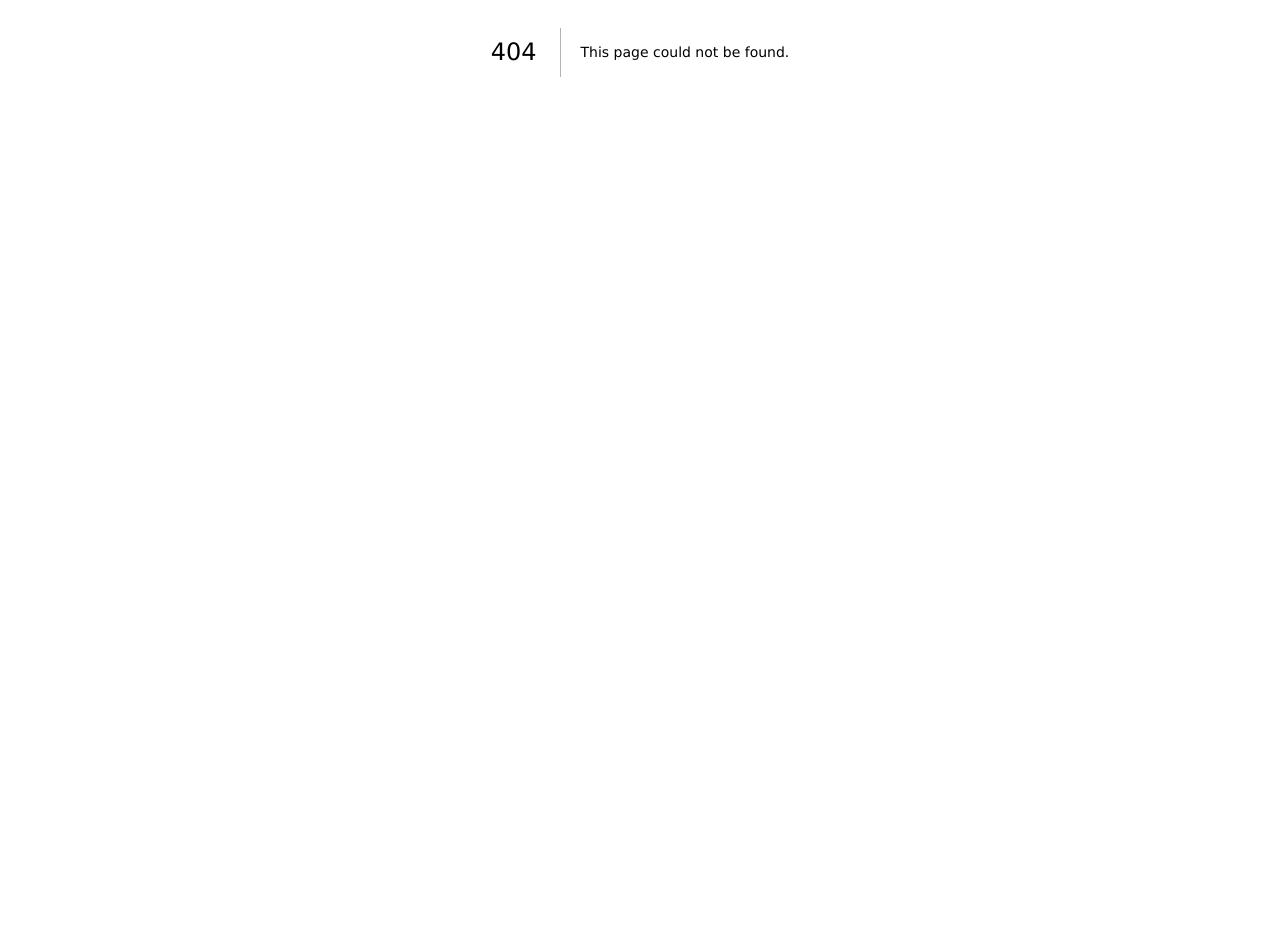
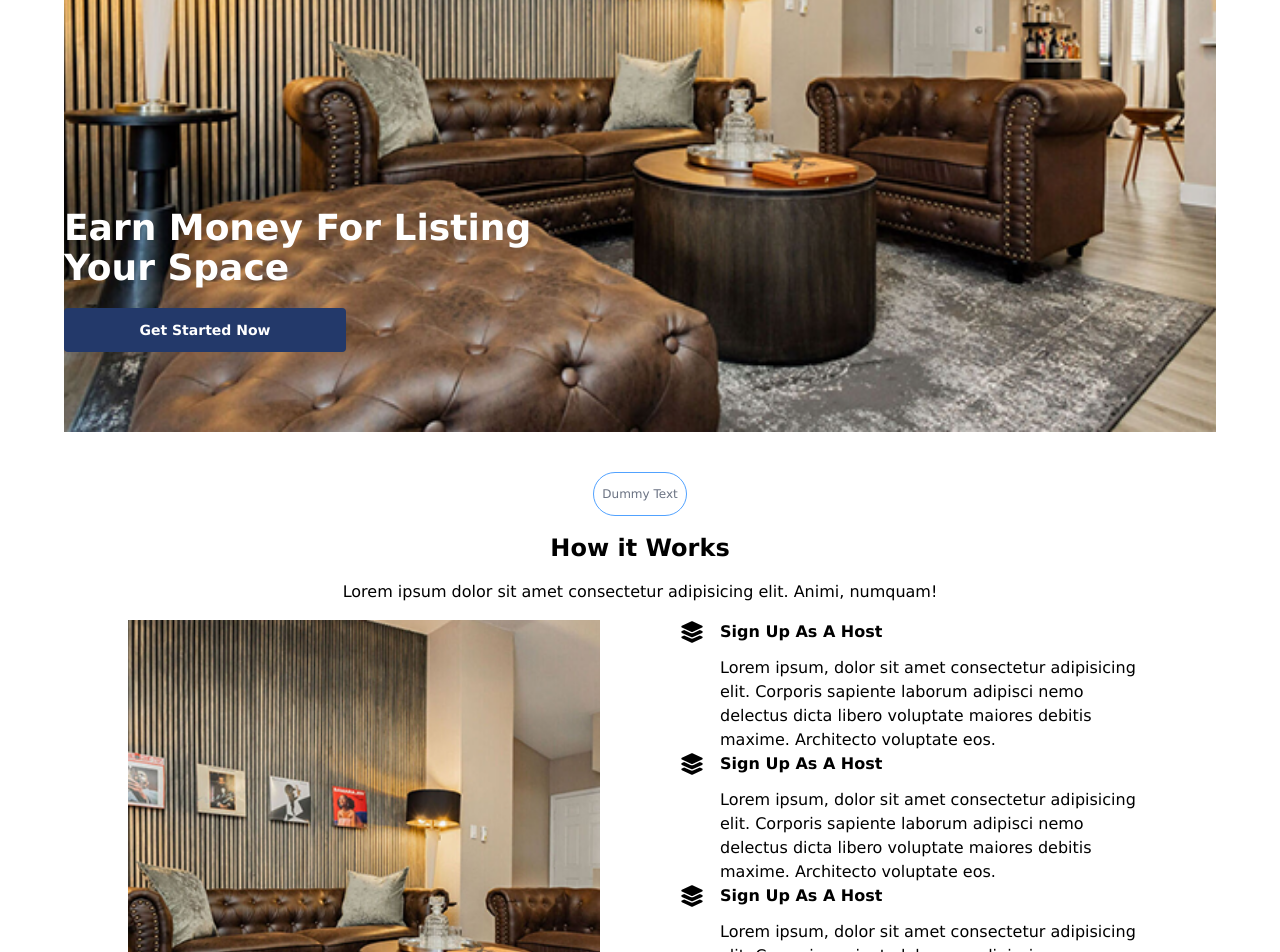
Before and after one commit to Empire688682/reimagined-system, a Next.js app: page /property in a window 1280 px wide. Before the commit this address had no page. Shown: the part 348-1300 px from the top of the page. Before the commit the page ends 800 px from the top, so only its background shows below. Built offline with nearby package versions, Linux system fonts and the light colour scheme.

Commit message:
property

```diff
--- /dev/null
+++ b/src/app/property/page.jsx
@@ -0,0 +1,14 @@
+import Footer from '@/component/Footer/Footer'
+import Property from '@/component/Property/Property'
+import React from 'react'
+
+const page = () => {
+  return (
+    <div>
+      <Property />
+      <Footer/ >
+    </div>
+  )
+}
+
+export default page
--- a/src/component/BookingFAQ/BookingFAQ.jsx
+++ b/src/component/BookingFAQ/BookingFAQ.jsx
@@ -30,7 +30,7 @@ const BookingFAQ = () => {
       {/* Content goes here */}
       <div className='grid grid-cols-1 md:grid-cols-2 justify-between gap-4'>
         <div className='text-[#23396A] text-center md:text-left md:w-[50%] w-full'>
-          <h1 className='text-3xl md:text-4xl font-bold'>General FAQs</h1>
+          <h1 className='text-2xl md:text-3xl font-bold'>General FAQs</h1>
         </div>
         {/* Questions and Answers */}
         <div className='text-[#23396A] w-full flex flex-col gap-7'>
--- a/src/component/BookingHero/BookingHero.jsx
+++ b/src/component/BookingHero/BookingHero.jsx
@@ -22,7 +22,7 @@ const BookingHero = () => {
 
                 {/* Left Section - Takes 2/3 on Large Screens */}
                 <div className="col-span-1 lg:col-span-2 flex flex-col items-center text-center md:text-left md:items-start min-w-[300px] max-w-[700px]">
-                    <h1 className="text-4xl md:text-6xl font-bold">
+                    <h1 className="text-2xl md:text-4xl font-bold">
                         Find the Location that Matches Your Vision Here
                     </h1>
 
@@ -59,7 +59,7 @@ const BookingHero = () => {
                 {/* Right Section - Moves to Bottom Right on Large Screens */}
                 <div className="col-span-1 justify-self-center flex flex-col lg:justify-end lg:items-end w-full max-w-[350px] mt-10 md:mt-0">
                     <div className="bg-white p-6 rounded-lg shadow-lg text-[#23396A] flex flex-col md:items-start items-center">
-                        <p className="text-2xl font-bold text-center md:text-left">
+                        <p className="text-lg font-bold text-center md:text-left">
                             1K+ People Got Their Desired Locations
                         </p>
 
--- a/src/component/BookingTopLocation/BookingTopLocation.jsx
+++ b/src/component/BookingTopLocation/BookingTopLocation.jsx
@@ -8,7 +8,7 @@ const BookingTopLocation = () => {
   return (
     <section className='bg-[#F1F9FF] md:p-16 p-4'>
       <div className='flex justify-between items-center'>
-        <p className='md:text-3xl text-2xl sm:text-1xl font-bold'>Top Locations</p>
+        <p className='md:text-2xl text-1xl sm:text-1xl font-bold'>Top Locations</p>
         <span className='md:text-2xl text-1xl cursor-pointer sm:text-1xl font-bold'>More Listing</span>
       </div>
       {/* Grid Layout */}
@@ -28,11 +28,11 @@ const BookingTopLocation = () => {
 
                   {/* Content */}
                   <div className="mt-5 text-[#23396A] flex flex-col gap-5">
-                    <h2 className="text-xl font-semibold mb-2">Two Bedroom Studio Apartment</h2>
+                    <h2 className=" font-semibold mb-2">Two Bedroom Studio Apartment</h2>
                     <div className="flex gap-2 items-center">
                       <CiLocationOn className='text-3xl' />
-                      <p className='py-2 px-3 bg-[#F1F9FF] text-blue-600 font-semibold  w-20 flex items-center justify-center rounded-3xl'>Lagos</p>
-                      <p className='py-2 px-3 bg-[#F1F9FF] text-blue-600 font-semibold  w-20 flex items-center justify-center rounded-3xl'>Lekki</p>
+                      <p className='py-2 px-3 text-sm bg-[#F1F9FF] text-blue-600 font-semibold  w-20 flex items-center justify-center rounded-3xl'>Lagos</p>
+                      <p className='py-2 px-3 text-sm bg-[#F1F9FF] text-blue-600 font-semibold  w-20 flex items-center justify-center rounded-3xl'>Lekki</p>
                     </div>
                     <div className='flex justify-between'>
                       <div className='flex gap-2 items-center'>
--- a/src/component/Navbar/Navbar.jsx
+++ b/src/component/Navbar/Navbar.jsx
@@ -92,6 +92,9 @@ const Navbar = () => {
                                         <Link href="/properties" passHref className="text-xs cursor-pointer font-semibold" onClick={() => setIsOpen(false)}>
                                             Properties
                                         </Link>
+                                        <Link href="/property" passHref className="text-xs cursor-pointer font-semibold" onClick={() => setIsOpen(false)}>
+                                            Property
+                                        </Link>
                                         <hr className="text-gray-300" />
                                         <span className="text-xs cursor-pointer font-semibold">List Your Property</span>
                                         <hr className="text-gray-300" />
--- /dev/null
+++ b/src/component/Property/Property.jsx
@@ -0,0 +1,81 @@
+import React from 'react';
+import Image from "next/image";
+import { FaLayerGroup } from "react-icons/fa6";
+
+const Property = () => {
+    return (
+        <section className="relative w-full min-h-screen md:pb-20 pt-15 md:px-16">
+            <div className="relative w-full min-h-[90vh] flex items-center md:items-end justify-center md:justify-start md:pb-20">
+                {/* Background Image */}
+                <Image
+                    priority={true}
+                    fill
+                    src="/property-1.png"
+                    alt="Hero Image"
+                    style={{ objectFit: "cover" }}
+                    className="absolute z-[-1] top-0 left-0 w-full h-full"
+                />
+                <div className='flex flex-col gap-5'>
+                    <h1 className="text-2xl md:text-4xl md:max-w-[80%] font-bold text-white">
+                        Earn Money For Listing Your Space
+                    </h1>
+                    <button className="w-full md:w-[40%] bg-[#23396A] py-3 px-6 text-white text-sm font-semibold rounded-sm cursor-pointer">
+                        Get Started Now
+                    </button>
+                </div>
+            </div>
+            <div className='px-6 md:px-16 py-10 flex flex-col gap-4'>
+                <p className='text-center text-[12px] border m-auto max-w-30 rounded-full border-blue-400 text-gray-500 px-2 py-3'>Dummy Text</p>
+                <h1 className='text-center text-2xl font-semibold'>How it Works</h1>
+                <p className='text-center'>Lorem ipsum dolor sit amet consectetur adipisicing elit. Animi, numquam!</p>
+                {/** Two Col Content */}
+                <div className='grid grid-cols-1 md:grid-cols-2 gap-20'>
+                    {/** Col one */}
+                    <div className='relative w-full hidden md:block min-h-[300px]'>
+                        <Image
+                            priority={true}
+                            fill
+                            src="/property-1.png"
+                            alt="Hero Image"
+                            className="w-full h-full"
+                            style={{ objectFit: "cover" }}
+                        />
+                    </div>
+                    {/** Col two */}
+                    <div className='relative w-full min-h-[300px]'>
+                        <div className='flex gap-4'>
+                            <FaLayerGroup className='text-2xl' />
+                            <div className='flex flex-2 flex-col gap-3'>
+                                <h2 className='font-semibold'>Sign Up As A Host</h2>
+                                <p>Lorem ipsum, dolor sit amet consectetur adipisicing elit. Corporis sapiente laborum adipisci nemo delectus dicta libero voluptate maiores debitis maxime. Architecto voluptate eos.</p>
+                            </div>
+                        </div>
+                        <div className='flex gap-4'>
+                            <FaLayerGroup className='text-2xl' />
+                            <div className='flex flex-2 flex-col gap-3'>
+                                <h2 className='font-semibold'>Sign Up As A Host</h2>
+                                <p>Lorem ipsum, dolor sit amet consectetur adipisicing elit. Corporis sapiente laborum adipisci nemo delectus dicta libero voluptate maiores debitis maxime. Architecto voluptate eos.</p>
+                            </div>
+                        </div>
+                        <div className='flex gap-4'>
+                            <FaLayerGroup className='text-2xl' />
+                            <div className='flex flex-2 flex-col gap-3'>
+                                <h2 className='font-semibold'>Sign Up As A Host</h2>
+                                <p>Lorem ipsum, dolor sit amet consectetur adipisicing elit. Corporis sapiente laborum adipisci nemo delectus dicta libero voluptate maiores debitis maxime. Architecto voluptate eos.</p>
+                            </div>
+                        </div>
+                        <div className='flex gap-4'>
+                            <FaLayerGroup className='text-2xl' />
+                            <div className='flex flex-2 flex-col gap-3'>
+                                <h2 className='font-semibold'>Sign Up As A Host</h2>
+                                <p>Lorem ipsum, dolor sit amet consectetur adipisicing elit. Corporis sapiente laborum adipisci nemo delectus dicta libero voluptate maiores debitis maxime. Architecto voluptate eos.</p>
+                            </div>
+                        </div>
+                    </div>
+                </div>
+            </div>
+        </section>
+    )
+}
+
+export default Property
```
